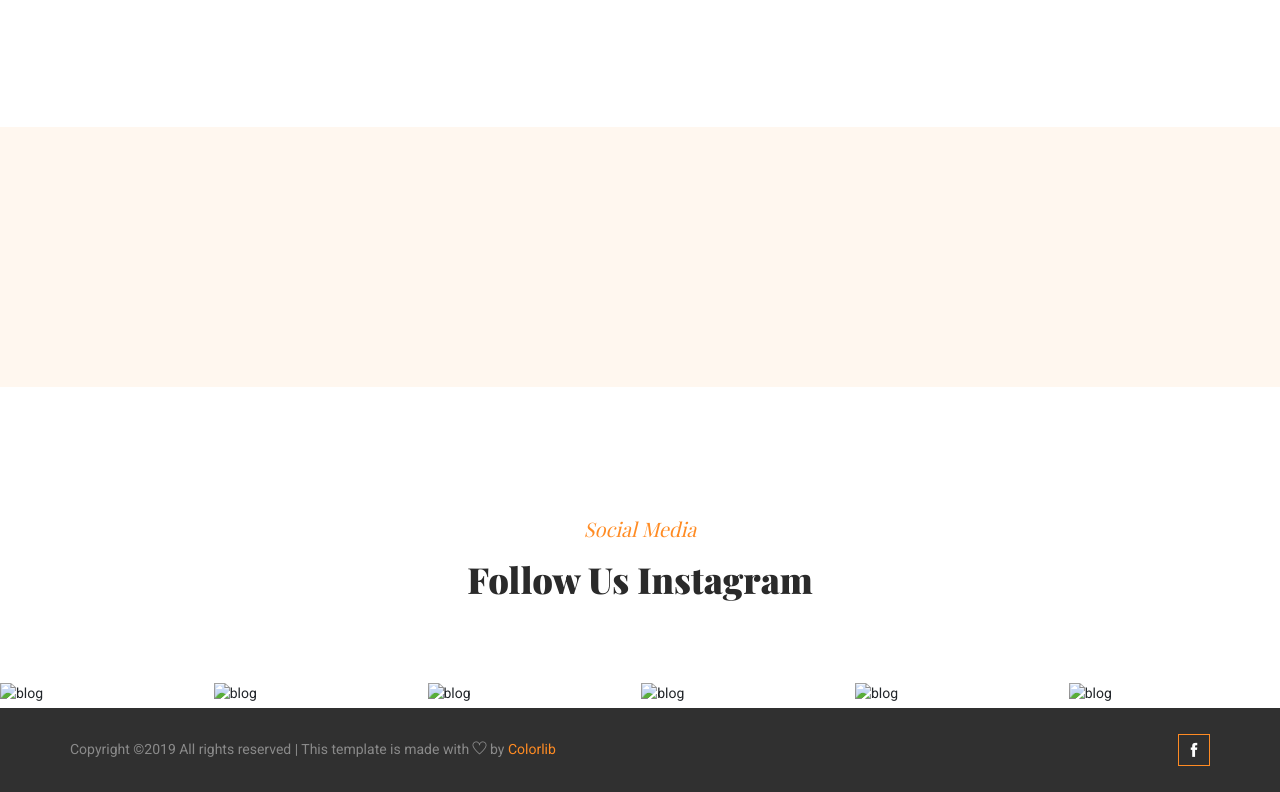
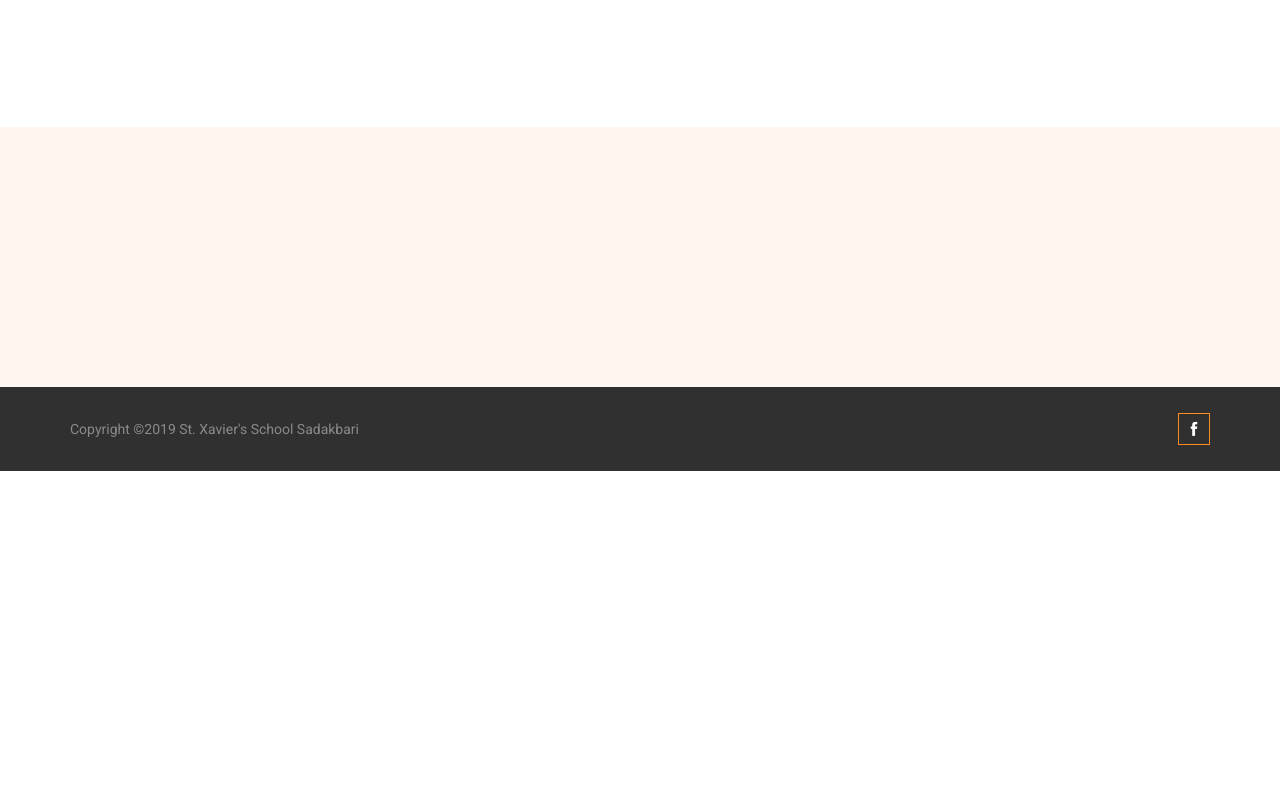
Before and after one commit to aalooksth/testsxs, a plain HTML site: page about.html in a window 1280 px wide. Shown: the part 1469-2261 px from the top of the page. After the commit the page ends 1940 px from the top, so only its background shows below. Drawn offline with nearby package versions, Linux system fonts and the light colour scheme; files whose address does not match are found by name; a web font is replaced by a local one.

Commit message:
Update about.html

```diff
--- a/about.html
+++ b/about.html
@@ -188,74 +188,7 @@
     </section>
     <!-- about part start-->
 
-    <!-- social_connect_part part start-->
-    <section class="social_connect_part">
-        <div class="container-fluid">
-            <div class="row justify-content-center ">
-                <div class="col-xl-5">
-                    <div class="section_tittle text-center">
-                        <h4>Social Media</h4>
-                        <h2> Follow Us Instagram</h2>
-                    </div>
-                </div>
-            </div>
-            <div class="row">
-                <div class="col-xl-12">
-                    <div class="social_connect">
-                    <div class="single-social_connect">
-                        <div class="social_connect_img">
-                            <img src="img/insta/instagram_1.png" class="" alt="blog">
-                            <div class="social_connect_overlay">
-                                <a href="#"><span class="ti-instagram"></span></a>
-                            </div>
-                        </div>
-                    </div>
-                    <div class="single-social_connect">
-                        <div class="social_connect_img">
-                            <img src="img/insta/instagram_2.png" class="" alt="blog">
-                            <div class="social_connect_overlay">
-                                <a href="#"><span class="ti-instagram"></span></a>
-                            </div>
-                        </div>
-                    </div>
-                    <div class="single-social_connect">
-                        <div class="social_connect_img">
-                            <img src="img/insta/instagram_3.png" class="" alt="blog">
-                            <div class="social_connect_overlay">
-                                <a href="#"><span class="ti-instagram"></span></a>
-                            </div>
-                        </div>
-                    </div>
-                    <div class="single-social_connect">
-                        <div class="social_connect_img">
-                            <img src="img/insta/instagram_4.png" class="" alt="blog">
-                            <div class="social_connect_overlay">
-                                <a href="#"><span class="ti-instagram"></span></a>
-                            </div>
-                        </div>
-                    </div>
-                    <div class="single-social_connect">
-                        <div class="social_connect_img">
-                            <img src="img/insta/instagram_5.png" class="" alt="blog">
-                            <div class="social_connect_overlay">
-                                <a href="#"><span class="ti-instagram"></span></a>
-                            </div>
-                        </div>
-                    </div>
-                    <div class="single-social_connect">
-                        <div class="social_connect_img">
-                            <img src="img/insta/instagram_6.png" class="" alt="blog">
-                            <div class="social_connect_overlay">
-                                <a href="#"><span class="ti-instagram"></span></a>
-                            </div>
-                        </div>
-                    </div>
-                </div>
-            </div>
-            </div>
-        </div>
-    </section>
-    <!-- social_connect_part part end-->
+
 
     <!-- footer part start-->
 
@@ -272,8 +205,8 @@
         <div class="container">
             <div class="row align-items-center">
                 <p class="footer-text m-0 col-lg-8 col-md-12"><!-- Link back to Colorlib can't be removed. Template is licensed under CC BY 3.0. -->
-Copyright &copy;<script>document.write(new Date().getFullYear());</script> All rights reserved | This template is made with <i class="ti-heart" aria-hidden="true"></i> by <a href="https://colorlib.com" target="_blank">Colorlib</a>
-<!-- Link back to Colorlib can't be removed. Template is licensed under CC BY 3.0. --></p>
+Copyright &copy;<script>document.write(new Date().getFullYear());</script> St. Xavier's School Sadakbari
+			<!-- Link back to Colorlib can't be removed. Template is licensed under CC BY 3.0. --></p>
                 <div class="col-lg-4 col-md-12 text-center text-lg-right footer-social">
                     <a href="https://www.facebook.com/St-Xaviers-Sadakbari-School-748807855471919/"><i class="ti-facebook"></i></a>
 
```
